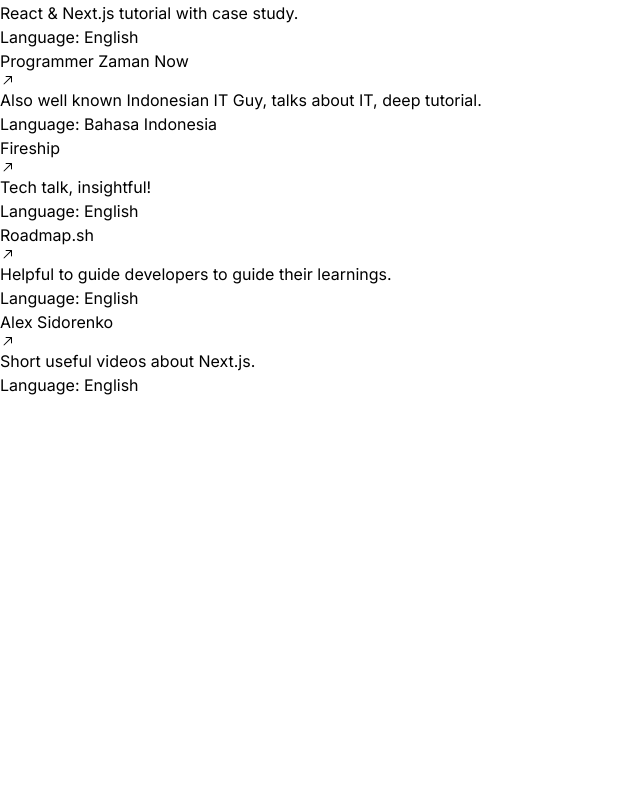
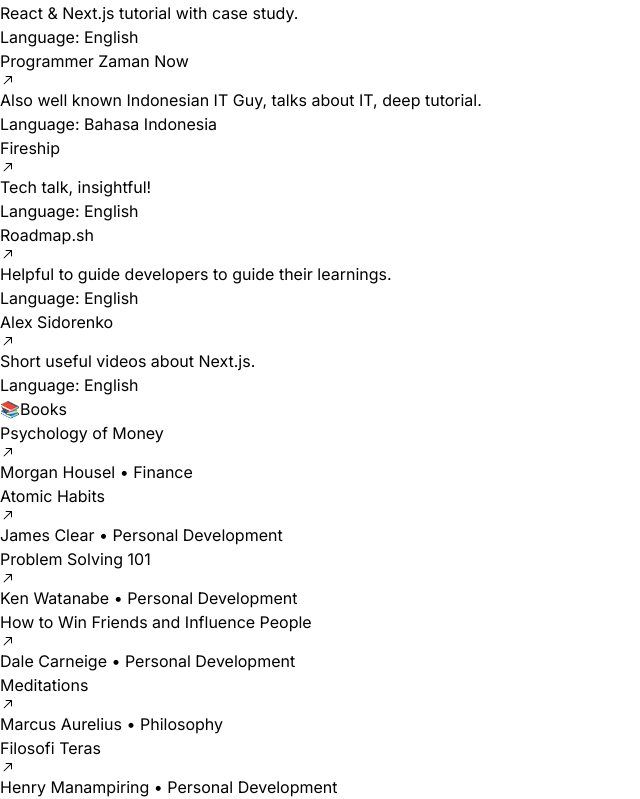
Before and after one commit to ketoprac/hafiedzmada, a Next.js app: page /resources in a window 1280 px wide. Shown: the part 545-1344 px from the top of the page, without its empty margins (0-640 px from the left). Before the commit the page ends 942 px from the top, so only its background shows below. Built offline with nearby package versions, Linux system fonts and the light colour scheme.

Commit message:
feat: add books list

```diff
--- a/app/resources/page.tsx
+++ b/app/resources/page.tsx
@@ -77,10 +77,49 @@
     },
   ];
 
+  const books = [
+    {
+      title: "Psychology of Money",
+      author: "Morgan Housel",
+      link: "https://www.readthistwice.com/book/the-psychology-of-money",
+      category: "Finance"
+    },
+    {
+      title: "Atomic Habits",
+      author: "James Clear",
+      link: "https://www.readthistwice.com/book/atomic-habits",
+      category: "Personal Development"
+    },
+    {
+      title: "Problem Solving 101",
+      author: "Ken Watanabe",
+      link: "https://www.readthistwice.com/book/problem-solving-101",
+      category: "Personal Development"
+    },
+    {
+      title: "How to Win Friends and Influence People",
+      author: "Dale Carneige",
+      link: "https://www.readthistwice.com/book/how-to-win-friends-and-influence-people",
+      category: "Personal Development"
+    },
+    {
+      title: "Meditations",
+      author: "Marcus Aurelius",
+      link: "https://www.readthistwice.com/book/meditations",
+      category: "Philosophy"
+    },
+    {
+      title: "Filosofi Teras",
+      author: "Henry Manampiring",
+      link: "https://www.goodreads.com/en/book/show/42861019",
+      category: "Personal Development"
+    },
+  ]
+
   return (
       <>
         <h1 className="font-semibold text-2xl lg:text-3xl mb-2">
-          Learning Resources I recommend👇
+          Learning Resources👇
         </h1>
         {resources?.map((resource, index) => (
           <Link
@@ -102,6 +141,26 @@
             </div>
           </Link>
         ))}
+        <h1 className="font-semibold text-2xl lg:text-3xl mb-2 mt-4">
+        📚Books
+        </h1>
+        {books?.map((book, index) => (
+          <Link
+            href={book.link}
+            target="_blank"
+            className="border p-4 dark:border-gray-600 mb-2 dark:hover:bg-gray-800 hover:bg-gray-200"
+            key={index}
+          >
+            <div>
+              <h1 className="font-semibold text-xl">
+                {book.title} <ArrowTopRightIcon className="inline-block" />
+              </h1>
+              <p className="text-sm text-gray-600 dark:text-gray-200">
+                {book.author} • {book.category}
+              </p>
+            </div>
+          </Link>
+        ))}
       </>
   );
 };
--- a/components/navbar.tsx
+++ b/components/navbar.tsx
@@ -1,6 +1,6 @@
 "use client";
 import { motion } from "framer-motion";
-import { MoonIcon, SunIcon } from "@radix-ui/react-icons";
+import { SunIcon } from "@radix-ui/react-icons";
 import { useTheme } from "next-themes";
 import Link from "next/link";
 import { usePathname } from "next/navigation";
@@ -52,7 +52,7 @@
         onClick={() => (theme == "dark" ? setTheme("light") : setTheme("dark"))}
         className="text-center hover:bg-gray-200 dark:hover:bg-gray-600 transition-all duration-100 text-gray-800 dark:text-white p-2 rounded dark:border-gray-500"
       >
-        {theme === "dark" ? <SunIcon /> : <MoonIcon />}
+        {theme === "dark" ? <SunIcon /> : <svg xmlns="http://www.w3.org/2000/svg" width="16" height="16" viewBox="0 0 24 24" fill="none" stroke="currentColor" stroke-width="2" stroke-linecap="round" stroke-linejoin="round" className="lucide lucide-moon"><path d="M12 3a6 6 0 0 0 9 9 9 9 0 1 1-9-9Z"/></svg>}
       </button>
     </motion.div>
   );
```
